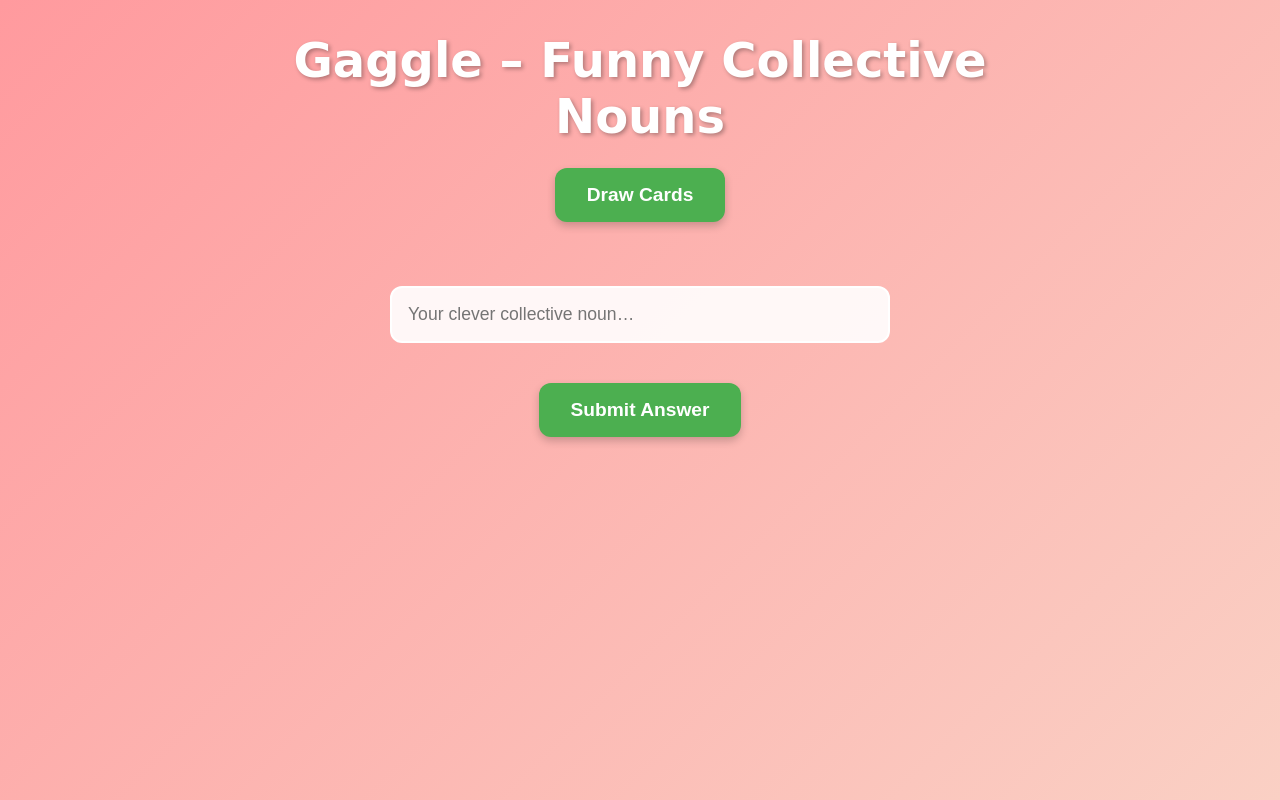
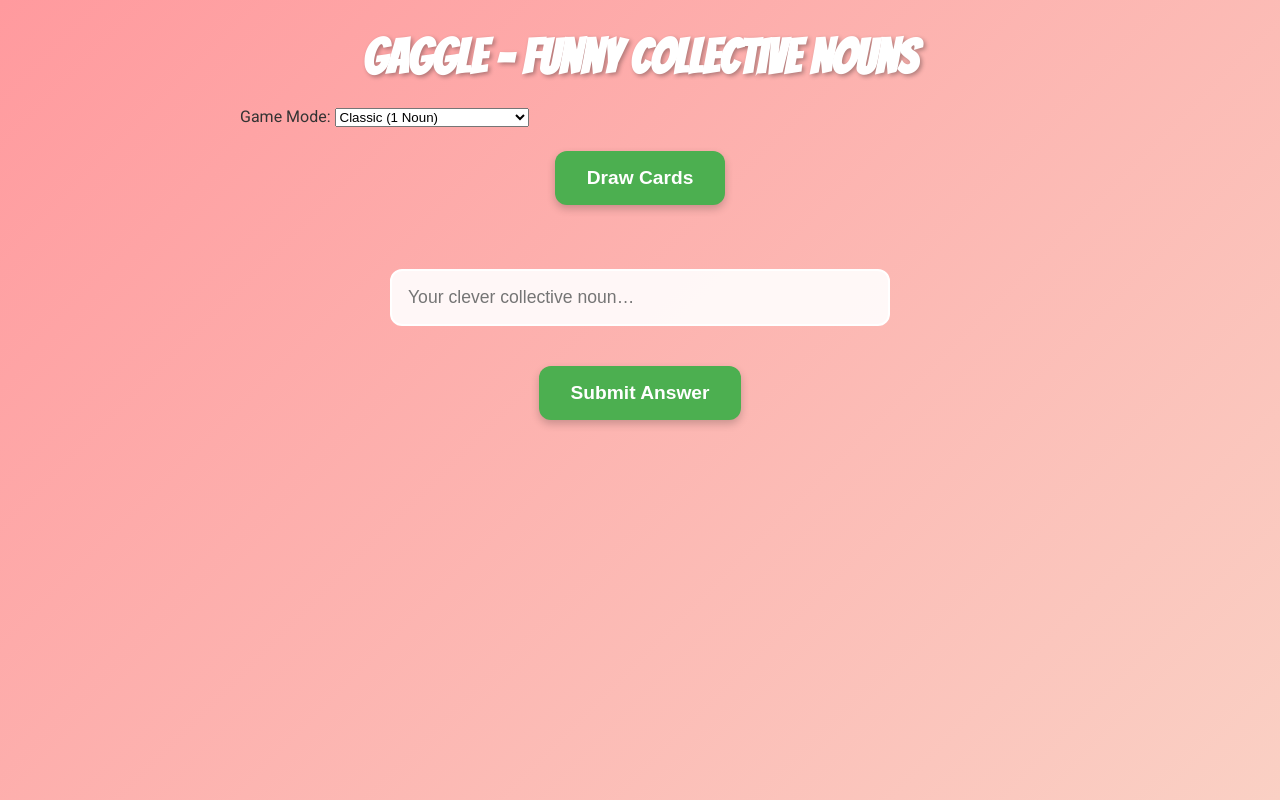
Before and after one commit to adrianthread/Gaggle-game, a plain HTML site: page index.html in a window 1280 px wide. Drawn offline with Linux system fonts and the light colour scheme.

Commit message:
Add game mode selection to index.html
Added a mode selection dropdown for game modes.

```diff
--- a/index.html
+++ b/index.html
@@ -4,11 +4,23 @@
   <meta charset="UTF-8" />
   <meta name="viewport" content="width=device-width, initial-scale=1.0"/>
   <title>Gaggle – Funny Collective Nouns</title>
+  <link href="https://fonts.googleapis.com/css2?family=Bangers&family=Roboto:wght@400;700&display=swap" rel="stylesheet">
   <link rel="stylesheet" href="style.css" />
+  <link rel="icon" href="data:,">
 </head>
 <body>
   <main class="container">
     <h1>Gaggle – Funny Collective Nouns</h1>
+
+    <!-- NEW: Mode Selection -->
+    <div class="mode-box">
+      <label for="gameMode">Game Mode:</label>
+      <select id="gameMode">
+        <option value="classic">Classic (1 Noun)</option>
+        <option value="scenarios">Scenarios (Noun + Scenario)</option>
+      </select>
+    </div>
+
     <button id="drawBtn" class="big-btn">Draw Cards</button>
 
     <div id="cardArea" class="cards"></div>
@@ -31,7 +43,6 @@
         <button id="shareBtn" class="small-btn">Share Score</button>
       </div>
     </div>
-
   </main>
 
   <script src="script.js"></script>
```
